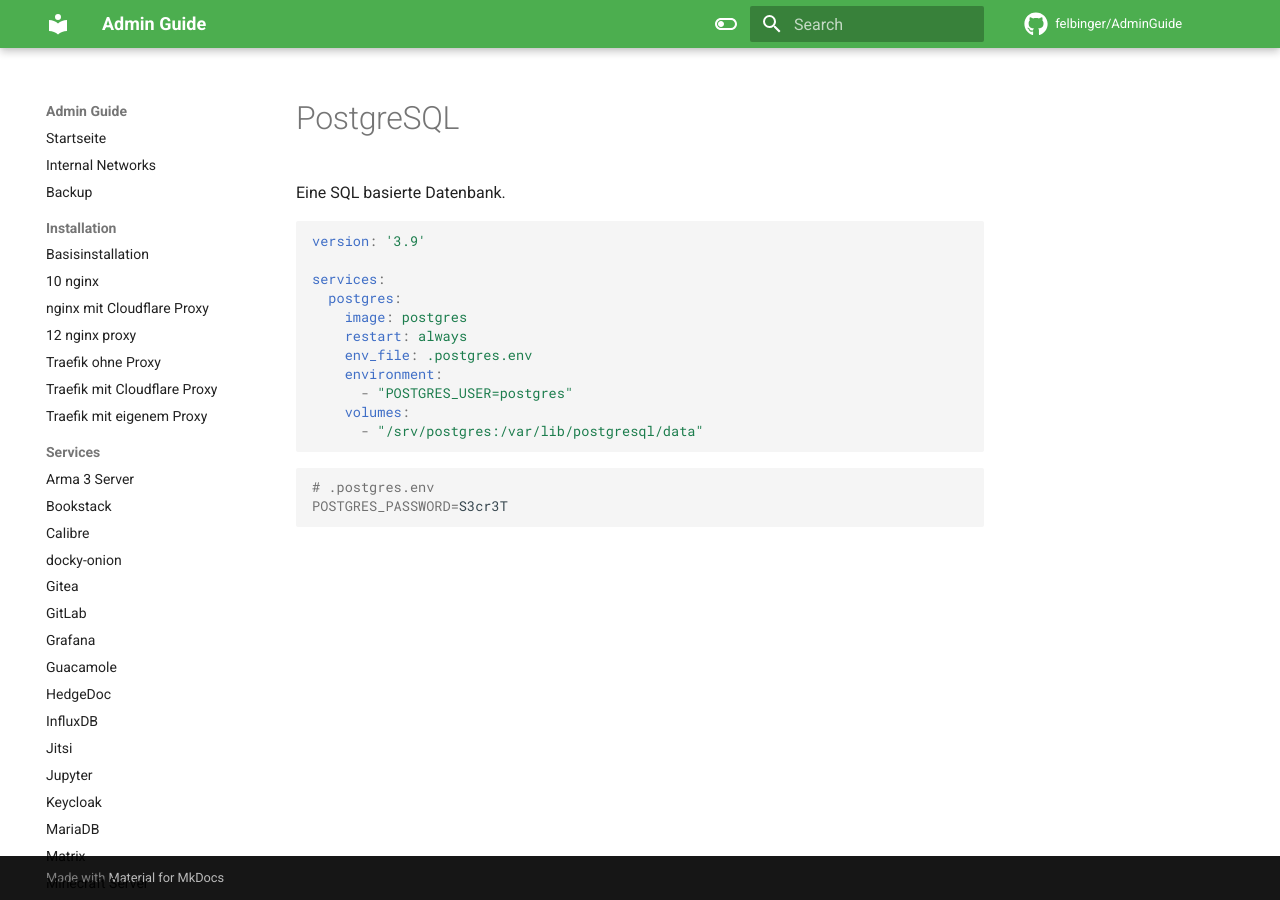
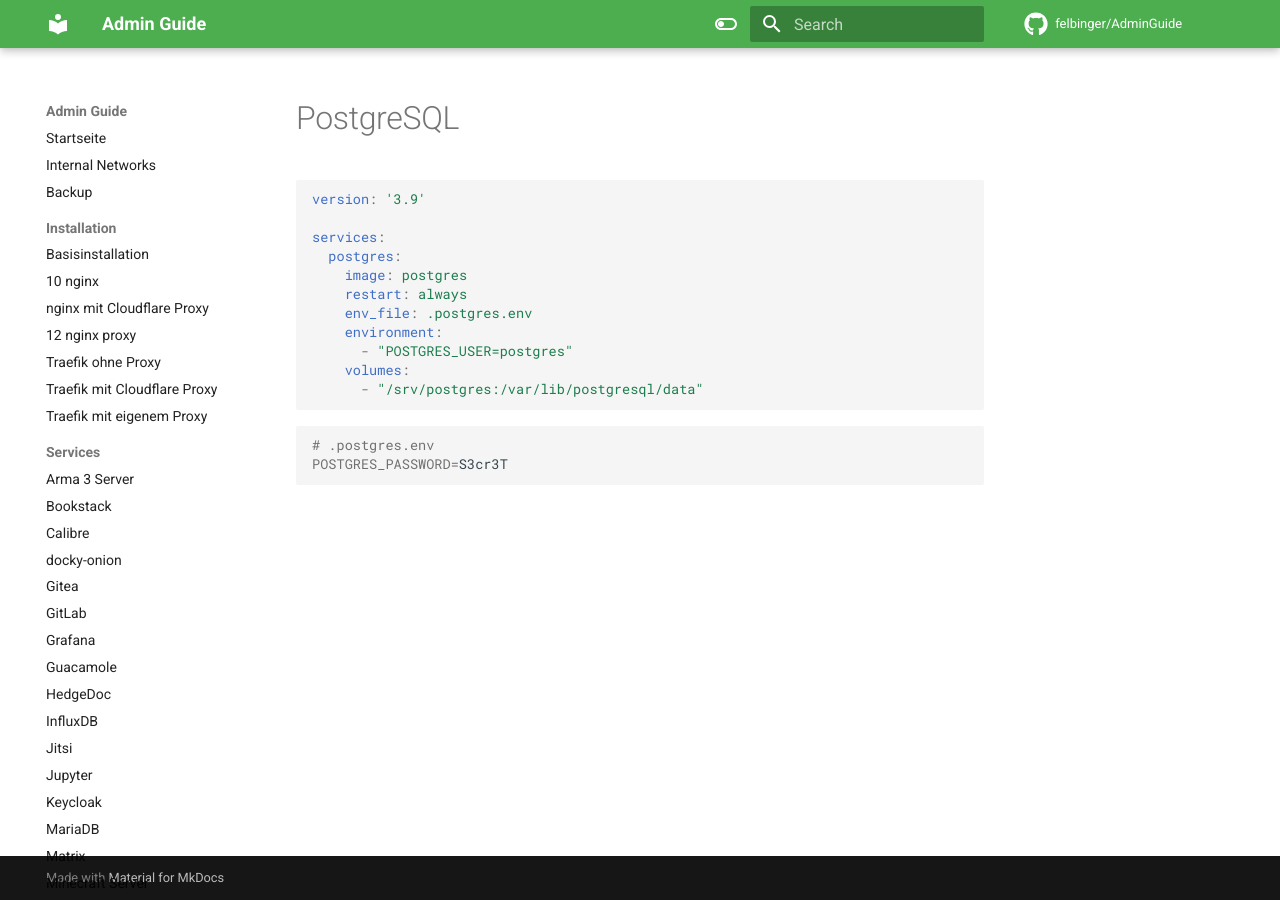
Before and after one commit to felbinger/AdminGuide, an MkDocs documentation site: the page built from docs/services/postgresql.md, in a window 1280 px wide. Built offline with MkDocs 1.6.1 and Material for MkDocs 9.7.7, drawn with Linux system fonts in a browser that asks for light colours; comment, search, counter and statistics services are not loaded.

Commit message:
translated and improved language

````diff
--- a/docs/services/postgresql.md
+++ b/docs/services/postgresql.md
@@ -1,6 +1,4 @@
 # PostgreSQL
-
-Eine SQL basierte Datenbank.
 
 ```yaml
 version: '3.9'
````
